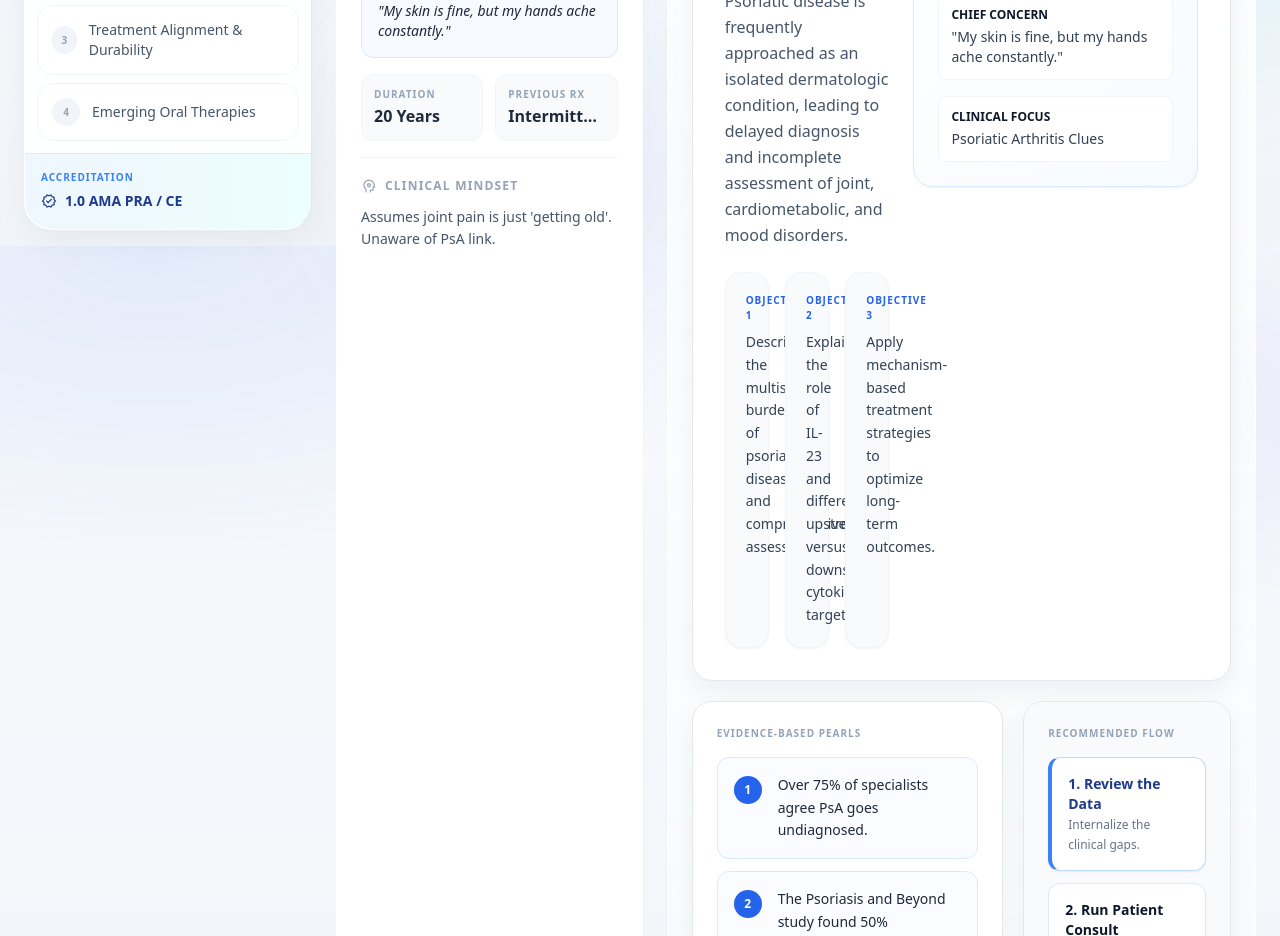
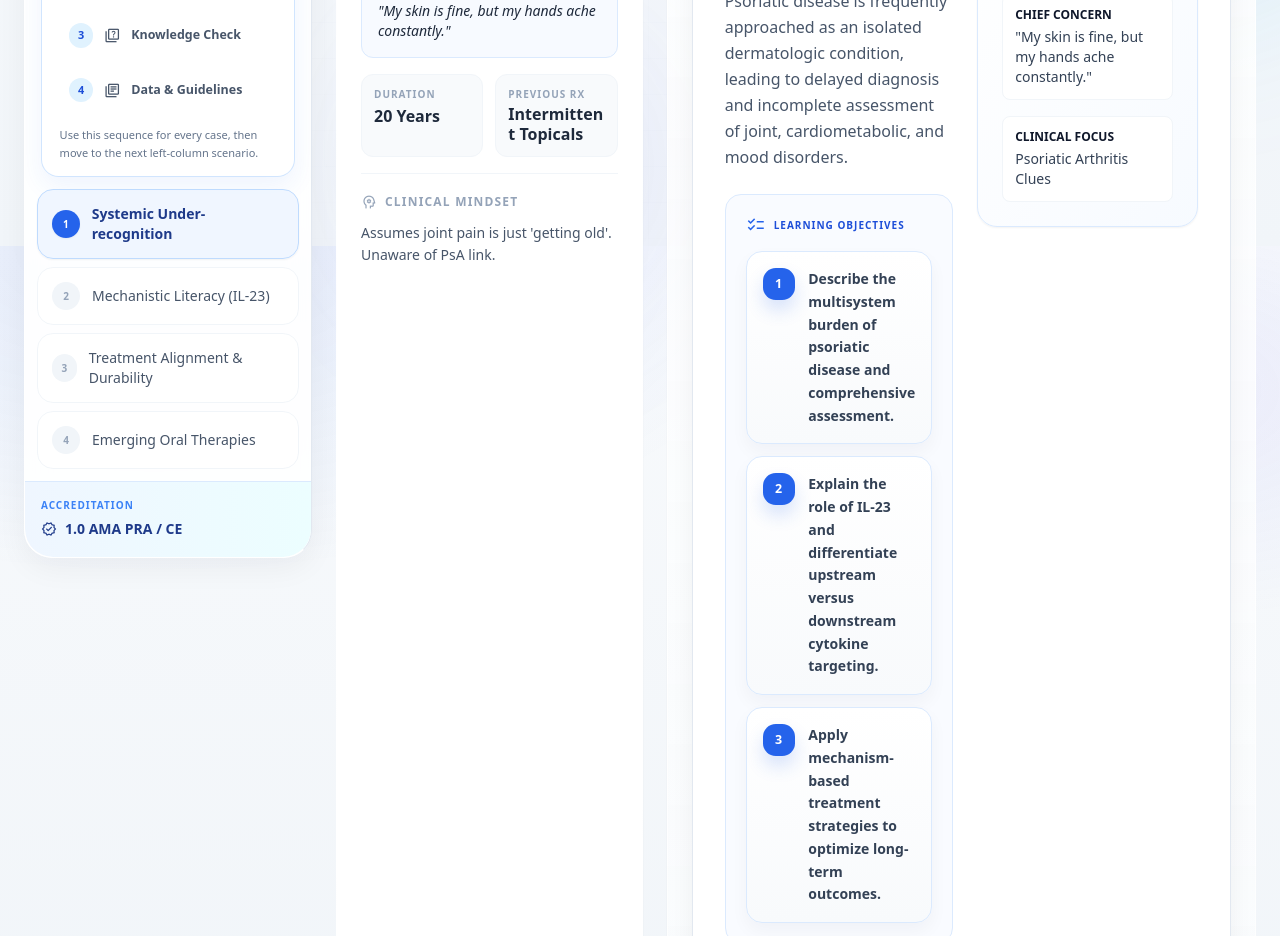
Before and after one commit to RealWorldCE/Psoriatic_Disease, a plain HTML site: page index.html in a window 1280 px wide. Shown: the part 554-1490 px from the top of the page. Drawn offline with nearby package versions, Linux system fonts and the light colour scheme.

Commit message:
Add files via upload

```diff
--- a/index.html
+++ b/index.html
@@ -334,6 +334,108 @@
     font-weight:600;
   }
 
+
+  /* Formatting fixes: diagnostic view controls, guided flow, objective cards, and wrapping patient details */
+  .clinical-hud .inline-flex{
+    max-width:min(100%, 30rem);
+    overflow:visible;
+  }
+  .clinical-hud .inline-flex button{
+    min-height:2.55rem;
+    min-width:7.5rem;
+    padding:.7rem 1rem !important;
+    color:#ffffff !important;
+    opacity:1 !important;
+    line-height:1.1;
+    white-space:normal;
+    text-align:center;
+    background:rgba(15,23,42,.62);
+    border:1px solid rgba(255,255,255,.18);
+    text-shadow:0 1px 2px rgba(0,0,0,.35);
+  }
+  .clinical-hud .inline-flex button.view-active,
+  .clinical-hud .inline-flex button:hover{
+    background:#2563eb !important;
+    color:#ffffff !important;
+    border-color:rgba(191,219,254,.60);
+    box-shadow:0 10px 24px rgba(37,99,235,.28);
+  }
+  .sidebar-flow-card{
+    background:rgba(255,255,255,.88);
+    border:1px solid rgba(191,219,254,.72);
+    border-radius:1.1rem;
+    padding:.85rem;
+    box-shadow:0 10px 24px rgba(37,99,235,.07);
+  }
+  .flow-step-btn{
+    width:100%;
+    display:flex;
+    align-items:center;
+    gap:.65rem;
+    padding:.68rem .75rem;
+    border-radius:.9rem;
+    text-align:left;
+    font-size:.78rem;
+    font-weight:800;
+    color:#475569;
+    border:1px solid transparent;
+    transition:all .18s ease;
+  }
+  .flow-step-btn:hover{ background:#eff6ff; color:#1d4ed8; border-color:#bfdbfe; }
+  .flow-step-btn.active{ background:#2563eb; color:#fff; box-shadow:0 10px 22px rgba(37,99,235,.18); }
+  .flow-step-index{
+    width:1.55rem;
+    height:1.55rem;
+    border-radius:999px;
+    display:flex;
+    align-items:center;
+    justify-content:center;
+    flex:0 0 auto;
+    background:#e0f2fe;
+    color:#1d4ed8;
+    font-size:.68rem;
+    font-weight:900;
+  }
+  .flow-step-btn.active .flow-step-index{ background:rgba(255,255,255,.20); color:#fff; }
+  .objective-list{ display:grid; gap:.75rem; }
+  .objective-card{
+    display:flex;
+    align-items:flex-start;
+    gap:.85rem;
+    padding:1rem;
+    border-radius:1rem;
+    background:linear-gradient(180deg,#ffffff,#f8fafc);
+    border:1px solid #dbeafe;
+    box-shadow:0 8px 18px rgba(15,23,42,.04);
+  }
+  .objective-number{
+    width:2rem;
+    height:2rem;
+    border-radius:.8rem;
+    background:#2563eb;
+    color:#fff;
+    display:flex;
+    align-items:center;
+    justify-content:center;
+    flex:0 0 auto;
+    font-weight:900;
+    font-size:.78rem;
+    box-shadow:0 10px 18px rgba(37,99,235,.18);
+  }
+  .flow-callout-card{
+    background:linear-gradient(180deg,#ffffff,#eff6ff);
+    border:1px solid #bfdbfe;
+  }
+  .patient-rx-wrap{
+    white-space:normal !important;
+    overflow:visible !important;
+    text-overflow:clip !important;
+    line-height:1.25;
+    word-break:normal;
+    overflow-wrap:anywhere;
+    min-height:2.25rem;
+  }
+
   @media (min-width: 768px){
     .scrollbar-hide::-webkit-scrollbar{ display:block; width:10px; }
     .scrollbar-hide::-webkit-scrollbar-thumb{
@@ -414,6 +516,9 @@
     .session-item-elite span:last-child{ line-height: 1.35; }
     .clinical-stage{ height: clamp(21rem, 56vh, 32rem); border-radius:1.25rem; }
     .clinical-hud, .clinical-footer{ left:.75rem; right:.75rem; }
+    .clinical-hud{ top:.75rem; align-items:flex-start; gap:.55rem; }
+    .clinical-hud .inline-flex{ flex-wrap:wrap; width:min(100%, 20rem); }
+    .clinical-hud .inline-flex button{ min-width:6.2rem; font-size:10px; padding:.65rem .75rem !important; }
     .clinical-footer{ flex-direction:column; align-items:stretch; }
     .clinical-callout{ max-width:100%; }
     .clinical-badge{ align-self:flex-start; }
@@ -489,6 +594,8 @@
         <div class="mt-2 text-lg font-black text-slate-900 leading-tight">Mechanism driven education for durable psoriatic disease control.</div>
         <div class="mt-3 text-xs text-slate-500 font-medium leading-relaxed">Move from practice gaps to confident patient conversations, pathway literacy, and treatment alignment.</div>
       </div>
+
+      <div class="sidebar-flow-card mt-4" id="sidebar-flow-guide"></div>
     </div>
 
     <div class="flex-1 overflow-y-auto p-3 space-y-2 custom-scrollbar" id="session-list"></div>
@@ -601,7 +708,7 @@
             </div>
             <div class="bg-slate-50 p-3 rounded-xl border border-slate-100">
               <div class="text-[10px] font-bold text-slate-400 uppercase tracking-widest mb-0.5">Previous Rx</div>
-              <div class="font-bold text-slate-800 truncate" id="patient-rx" title="Topicals">Topicals</div>
+              <div class="font-bold text-slate-800 patient-rx-wrap" id="patient-rx" title="Topicals">Topicals</div>
             </div>
           </div>
 
@@ -808,7 +915,7 @@
         },
         complaint: "Everything works for a year, then stops. Prove this is different.",
         duration: "15 Years",
-        rx: "Failed Older Biologics",
+        rx: "Failed older biologics; loss of response after prior injectable therapy",
         mindset: "Needs evidence of long-term durability to commit to another injectable."
       },
       scenario: {
@@ -892,6 +999,7 @@
   const dom = {
     sidebar: document.getElementById('sidebar'),
     sessionList: document.getElementById('session-list'),
+    flowGuide: document.getElementById('sidebar-flow-guide'),
     avatar: document.getElementById('avatar-image'),
     clinicalOverlay: document.getElementById('clinical-overlay'),
     clinicalImg: document.getElementById('clinical-image'),
@@ -1055,6 +1163,30 @@
 
   function setActiveTabUI() {
     dom.moduleTabs.forEach(btn => btn.classList.toggle('active', btn.dataset.tab === activeTab));
+    updateFlowGuide();
+  }
+
+  function updateFlowGuide() {
+    if (!dom.flowGuide) return;
+    const steps = [
+      { tab: 'content', label: 'Pathway Education', icon: 'school' },
+      { tab: 'consult', label: 'Patient Consult', icon: 'forum' },
+      { tab: 'competence', label: 'Knowledge Check', icon: 'quiz' },
+      { tab: 'resources', label: 'Data & Guidelines', icon: 'library_books' }
+    ];
+    dom.flowGuide.innerHTML = `
+      <div class="text-[10px] font-black tracking-[0.22em] uppercase text-blue-600 mb-2 px-1">Guided Flow</div>
+      <div class="space-y-1.5">
+        ${steps.map((step, idx) => `
+          <button type="button" onclick="switchTab('${step.tab}')" class="flow-step-btn ${activeTab === step.tab ? 'active' : ''}">
+            <span class="flow-step-index">${idx + 1}</span>
+            <span class="material-symbols-outlined text-[17px]">${step.icon}</span>
+            <span>${step.label}</span>
+          </button>
+        `).join('')}
+      </div>
+      <div class="mt-3 text-[11px] text-slate-500 leading-relaxed px-1">Use this sequence for every case, then move to the next left-column scenario.</div>
+    `;
   }
 
   function renderContentTab() {
@@ -1068,13 +1200,19 @@
             <div class="flex-1">
               <h3 class="text-3xl font-black text-slate-900 leading-tight tracking-tight">${content.title}</h3>
               <p class="mt-3 text-slate-600 text-base leading-relaxed">${content.summary}</p>
-              <div class="mt-6 grid gap-4 sm:grid-cols-3">
-                ${content.objectives.map((item, idx) => `
-                  <div class="bg-slate-50 border border-slate-100 p-5 rounded-2xl shadow-sm">
-                    <div class="text-[10px] font-black uppercase tracking-widest text-blue-600 mb-2">Objective ${idx + 1}</div>
-                    <p class="text-sm text-slate-700 font-medium leading-relaxed">${item}</p>
-                  </div>
-                `).join('')}
+              <div class="mt-6 rounded-2xl border border-blue-100 bg-blue-50/40 p-4 md:p-5">
+                <div class="flex items-center gap-2 mb-4">
+                  <span class="material-symbols-outlined text-blue-600 text-[20px]">checklist</span>
+                  <div class="text-[10px] font-black uppercase tracking-widest text-blue-700">Learning Objectives</div>
+                </div>
+                <div class="objective-list">
+                  ${content.objectives.map((item, idx) => `
+                    <div class="objective-card">
+                      <div class="objective-number">${idx + 1}</div>
+                      <p class="text-sm text-slate-700 font-semibold leading-relaxed">${item}</p>
+                    </div>
+                  `).join('')}
+                </div>
               </div>
             </div>
             <div class="w-full lg:w-[20rem] module-card p-6 bg-gradient-to-br from-white to-blue-50/50 border border-blue-100 shadow-sm">
@@ -1102,15 +1240,23 @@
             </div>
           </div>
 
-          <div class="module-card p-6 bg-slate-50 border border-slate-200">
-            <div class="text-[10px] font-black uppercase tracking-widest text-slate-400 mb-4">Recommended Flow</div>
+          <div class="module-card p-6 flow-callout-card">
+            <div class="flex items-start gap-3 mb-5">
+              <div class="w-10 h-10 rounded-2xl bg-blue-600 text-white flex items-center justify-center shadow-md">
+                <span class="material-symbols-outlined text-[20px]">route</span>
+              </div>
+              <div>
+                <div class="text-[10px] font-black uppercase tracking-widest text-blue-700">How to Navigate This Case</div>
+                <p class="mt-1 text-sm text-slate-600 font-medium leading-relaxed">Follow the blue guided flow in the left column, then move to the next scenario.</p>
+              </div>
+            </div>
             <div class="space-y-3 text-sm text-slate-700 font-medium">
-              <div class="p-4 rounded-xl bg-white shadow-sm border border-blue-200 border-l-4 border-l-blue-500"><span class="font-bold text-blue-900">1. Review the Data</span><br/><span class="text-slate-500 text-xs font-normal">Internalize the clinical gaps.</span></div>
-              <div class="p-4 rounded-xl bg-white shadow-sm border border-slate-200"><span class="font-bold text-slate-900">2. Run Patient Consult</span><br/><span class="text-slate-500 text-xs font-normal">Apply principles in conversation.</span></div>
-              <div class="p-4 rounded-xl bg-white shadow-sm border border-slate-200"><span class="font-bold text-slate-900">3. Knowledge Check</span><br/><span class="text-slate-500 text-xs font-normal">Validate understanding.</span></div>
+              <button type="button" onclick="switchTab('content')" class="w-full text-left p-4 rounded-xl bg-white shadow-sm border border-blue-200 border-l-4 border-l-blue-500"><span class="font-bold text-blue-900">1. Pathway Education</span><br/><span class="text-slate-500 text-xs font-normal">Review the clinical gap and objectives.</span></button>
+              <button type="button" onclick="switchTab('consult')" class="w-full text-left p-4 rounded-xl bg-white shadow-sm border border-slate-200 hover:border-blue-200"><span class="font-bold text-slate-900">2. Patient Consult</span><br/><span class="text-slate-500 text-xs font-normal">Apply the principle in conversation.</span></button>
+              <button type="button" onclick="switchTab('competence')" class="w-full text-left p-4 rounded-xl bg-white shadow-sm border border-slate-200 hover:border-blue-200"><span class="font-bold text-slate-900">3. Knowledge Check</span><br/><span class="text-slate-500 text-xs font-normal">Validate and complete the section.</span></button>
             </div>
             <button class="mt-6 w-full py-4 text-white font-bold rounded-xl rw-btn-primary flex items-center justify-center gap-2 shadow-lg" type="button" onclick="switchTab('consult')">
-              Start Simulation <span class="material-symbols-outlined">arrow_forward</span>
+              Start Patient Consult <span class="material-symbols-outlined">arrow_forward</span>
             </button>
           </div>
         </div>
@@ -1428,6 +1574,7 @@
     dom.ptComplaint.textContent = `"${data.patient.complaint}"`;
     dom.ptDuration.textContent = data.patient.duration;
     dom.ptRx.textContent = data.patient.rx;
+    dom.ptRx.title = data.patient.rx;
     dom.ptMindset.textContent = data.patient.mindset;
 
     closeClinicalOverlay();
```
